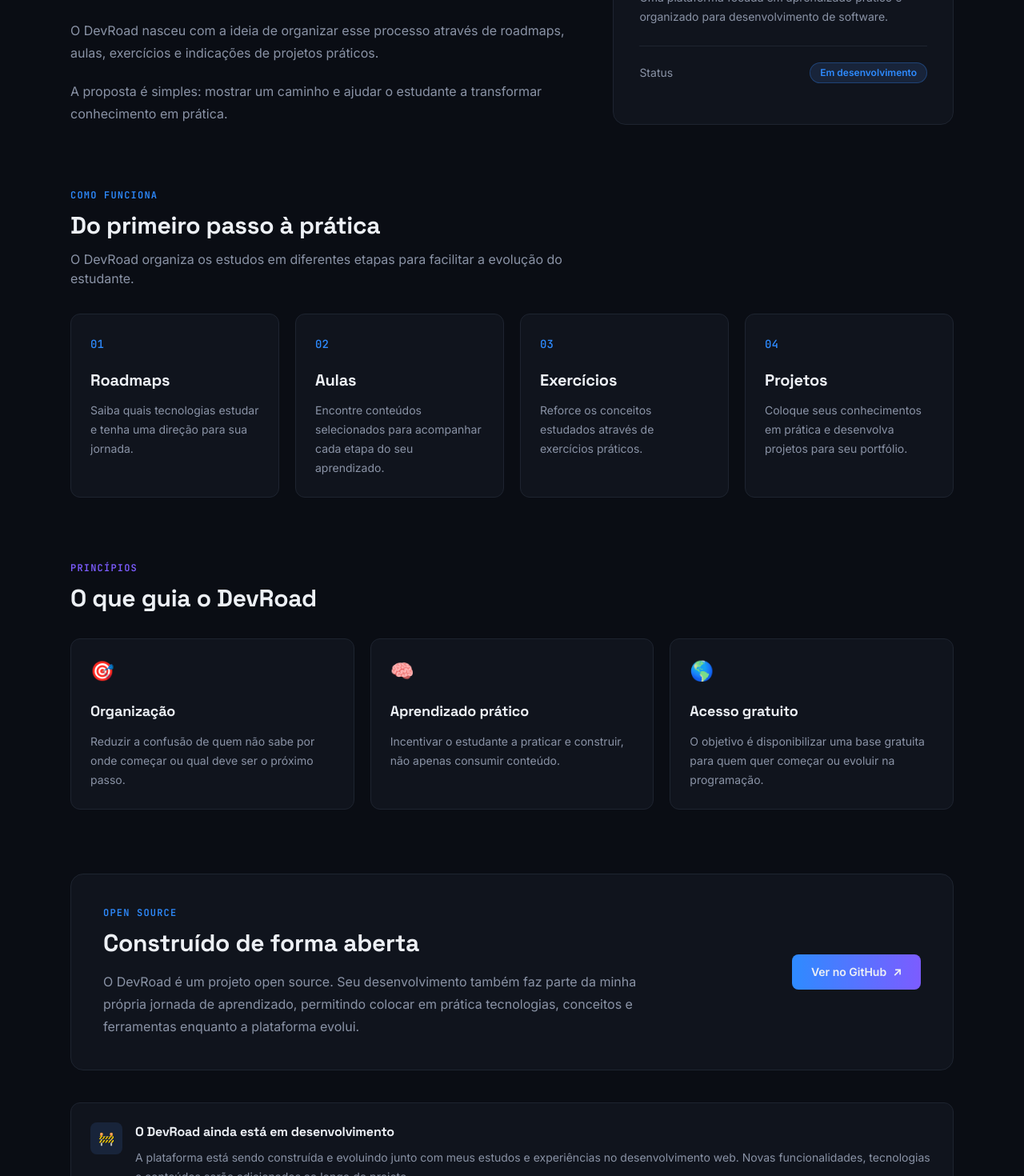
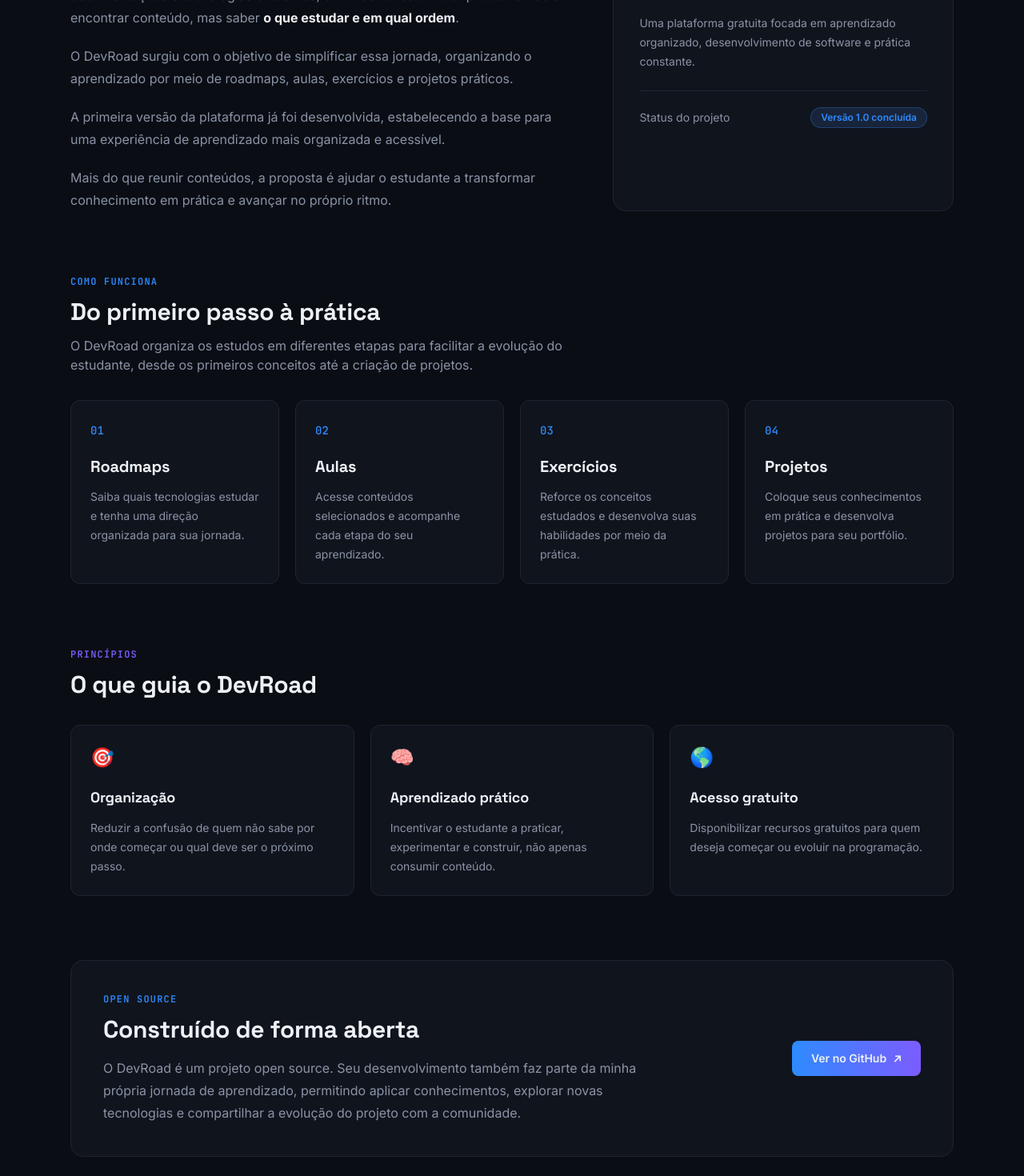
Before and after one commit to meirelesDiogo/DevRoad, a Next.js app: page /sobre in a window 1280 px wide. Shown: the part 540-2010 px from the top of the page at 80% size. Built offline with nearby package versions, Linux system fonts and the light colour scheme; no server answers.

Commit message:
up sobre

```diff
--- a/src/app/sobre/page.jsx
+++ b/src/app/sobre/page.jsx
@@ -9,8 +9,7 @@ export default function SobrePage() {
             <div
               className="h-1 w-12 rounded-full"
               style={{
-                background:
-                  "linear-gradient(90deg, #2E8BFF, #7C5CFF)",
+                background: "linear-gradient(90deg, #2E8BFF, #7C5CFF)",
               }}
             />
 
@@ -26,20 +25,20 @@ export default function SobrePage() {
           <p className="mt-6 text-lg leading-8 text-[#8A93A6]">
             O DevRoad é uma plataforma gratuita criada para ajudar pessoas
             que estão aprendendo programação a encontrar um caminho mais
-            organizado para seus estudos.
+            organizado para seus estudos, reunindo conteúdos e recursos
+            em um só lugar.
           </p>
         </section>
 
         {/* O que é */}
         <section className="mt-16 grid gap-10 lg:grid-cols-[1.2fr_0.8fr]">
-
           <div>
             <p className="mb-3 font-mono text-xs font-semibold uppercase tracking-widest text-[#7C5CFF]">
               O projeto
             </p>
 
             <h2 className="text-3xl font-bold">
-              Um caminho para quem está começando
+              Um caminho para quem quer evoluir
             </h2>
 
             <div className="mt-6 space-y-5 text-[#8A93A6]">
@@ -47,31 +46,39 @@ export default function SobrePage() {
                 Aprender programação pode ser confuso. Existem milhares de
                 cursos, vídeos, documentações e tecnologias diferentes, e
                 muitas vezes o maior problema não é encontrar conteúdo,
-                mas saber <strong className="text-[#EDF0F5]">o que estudar e em qual ordem</strong>.
+                mas saber{" "}
+                <strong className="text-[#EDF0F5]">
+                  o que estudar e em qual ordem
+                </strong>.
               </p>
 
               <p className="leading-7">
-                O DevRoad nasceu com a ideia de organizar esse processo
-                através de roadmaps, aulas, exercícios e indicações de
-                projetos práticos.
+                O DevRoad surgiu com o objetivo de simplificar essa jornada,
+                organizando o aprendizado por meio de roadmaps, aulas,
+                exercícios e projetos práticos.
               </p>
 
               <p className="leading-7">
-                A proposta é simples: mostrar um caminho e ajudar o estudante
-                a transformar conhecimento em prática.
+                A primeira versão da plataforma já foi desenvolvida,
+                estabelecendo a base para uma experiência de aprendizado
+                mais organizada e acessível.
+              </p>
+
+              <p className="leading-7">
+                Mais do que reunir conteúdos, a proposta é ajudar o estudante
+                a transformar conhecimento em prática e avançar no próprio
+                ritmo.
               </p>
             </div>
           </div>
 
           {/* Card */}
           <div className="rounded-2xl border border-[#1E2430] bg-[#10141D] p-8">
-
             <div className="mb-6 flex h-14 w-14 items-center justify-center rounded-xl bg-[#18243A]">
               <span
                 className="text-2xl font-bold"
                 style={{
-                  background:
-                    "linear-gradient(90deg, #2E8BFF, #7C5CFF)",
+                  background: "linear-gradient(90deg, #2E8BFF, #7C5CFF)",
                   WebkitBackgroundClip: "text",
                   WebkitTextFillColor: "transparent",
                 }}
@@ -80,33 +87,29 @@ export default function SobrePage() {
               </span>
             </div>
 
-            <h3 className="text-xl font-semibold">
-              DevRoad
-            </h3>
+            <h3 className="text-xl font-semibold">DevRoad</h3>
 
             <p className="mt-3 text-sm leading-6 text-[#8A93A6]">
-              Uma plataforma focada em aprendizado prático e organizado
-              para desenvolvimento de software.
+              Uma plataforma gratuita focada em aprendizado organizado,
+              desenvolvimento de software e prática constante.
             </p>
 
             <div className="mt-6 border-t border-[#1E2430] pt-5">
-              <div className="flex items-center justify-between">
+              <div className="flex items-center justify-between gap-3">
                 <span className="text-sm text-[#8A93A6]">
-                  Status
+                  Status do projeto
                 </span>
 
                 <span className="rounded-full border border-[#2E8BFF]/30 bg-[#18243A] px-3 py-1 text-xs font-semibold text-[#2E8BFF]">
-                  Em desenvolvimento
+                  Versão 1.0 concluída
                 </span>
               </div>
             </div>
-
           </div>
         </section>
 
         {/* Como funciona */}
         <section className="mt-20">
-
           <div className="mb-8">
             <p className="mb-3 font-mono text-xs font-semibold uppercase tracking-widest text-[#2E8BFF]">
               Como funciona
@@ -118,90 +121,72 @@ export default function SobrePage() {
 
             <p className="mt-3 max-w-2xl text-[#8A93A6]">
               O DevRoad organiza os estudos em diferentes etapas para
-              facilitar a evolução do estudante.
+              facilitar a evolução do estudante, desde os primeiros
+              conceitos até a criação de projetos.
             </p>
           </div>
 
           <div className="grid gap-5 md:grid-cols-2 lg:grid-cols-4">
-
             {/* Roadmaps */}
             <div className="rounded-xl border border-[#1E2430] bg-[#10141D] p-6 transition-transform duration-200 hover:-translate-y-1">
-
               <span className="font-mono text-sm text-[#2E8BFF]">
                 01
               </span>
 
-              <h3 className="mt-5 text-xl font-semibold">
-                Roadmaps
-              </h3>
+              <h3 className="mt-5 text-xl font-semibold">Roadmaps</h3>
 
               <p className="mt-3 text-sm leading-6 text-[#8A93A6]">
-                Saiba quais tecnologias estudar e tenha uma direção para
-                sua jornada.
+                Saiba quais tecnologias estudar e tenha uma direção
+                organizada para sua jornada.
               </p>
-
             </div>
 
             {/* Aulas */}
             <div className="rounded-xl border border-[#1E2430] bg-[#10141D] p-6 transition-transform duration-200 hover:-translate-y-1">
-
               <span className="font-mono text-sm text-[#2E8BFF]">
                 02
               </span>
 
-              <h3 className="mt-5 text-xl font-semibold">
-                Aulas
-              </h3>
+              <h3 className="mt-5 text-xl font-semibold">Aulas</h3>
 
               <p className="mt-3 text-sm leading-6 text-[#8A93A6]">
-                Encontre conteúdos selecionados para acompanhar cada etapa
+                Acesse conteúdos selecionados e acompanhe cada etapa
                 do seu aprendizado.
               </p>
-
             </div>
 
             {/* Exercícios */}
             <div className="rounded-xl border border-[#1E2430] bg-[#10141D] p-6 transition-transform duration-200 hover:-translate-y-1">
-
               <span className="font-mono text-sm text-[#2E8BFF]">
                 03
               </span>
 
-              <h3 className="mt-5 text-xl font-semibold">
-                Exercícios
-              </h3>
+              <h3 className="mt-5 text-xl font-semibold">Exercícios</h3>
 
               <p className="mt-3 text-sm leading-6 text-[#8A93A6]">
-                Reforce os conceitos estudados através de exercícios
-                práticos.
+                Reforce os conceitos estudados e desenvolva suas
+                habilidades por meio da prática.
               </p>
-
             </div>
 
             {/* Projetos */}
             <div className="rounded-xl border border-[#1E2430] bg-[#10141D] p-6 transition-transform duration-200 hover:-translate-y-1">
-
               <span className="font-mono text-sm text-[#2E8BFF]">
                 04
               </span>
 
-              <h3 className="mt-5 text-xl font-semibold">
-                Projetos
-              </h3>
+              <h3 className="mt-5 text-xl font-semibold">Projetos</h3>
 
               <p className="mt-3 text-sm leading-6 text-[#8A93A6]">
-                Coloque seus conhecimentos em prática e desenvolva projetos
-                para seu portfólio.
+                Coloque seus conhecimentos em prática e desenvolva
+                projetos para seu portfólio.
               </p>
-
             </div>
-
           </div>
         </section>
 
         {/* Princípios */}
         <section className="mt-20">
-
           <div className="mb-8">
             <p className="mb-3 font-mono text-xs font-semibold uppercase tracking-widest text-[#7C5CFF]">
               Princípios
@@ -213,60 +198,50 @@ export default function SobrePage() {
           </div>
 
           <div className="grid gap-5 md:grid-cols-3">
-
             <div className="rounded-xl border border-[#1E2430] bg-[#10141D] p-6">
-              <div className="text-2xl">
-                🎯
-              </div>
+              <div className="text-2xl">🎯</div>
 
               <h3 className="mt-5 text-lg font-semibold">
                 Organização
               </h3>
 
               <p className="mt-3 text-sm leading-6 text-[#8A93A6]">
-                Reduzir a confusão de quem não sabe por onde começar ou
-                qual deve ser o próximo passo.
+                Reduzir a confusão de quem não sabe por onde começar
+                ou qual deve ser o próximo passo.
               </p>
             </div>
 
             <div className="rounded-xl border border-[#1E2430] bg-[#10141D] p-6">
-              <div className="text-2xl">
-                🧠
-              </div>
+              <div className="text-2xl">🧠</div>
 
               <h3 className="mt-5 text-lg font-semibold">
                 Aprendizado prático
               </h3>
 
               <p className="mt-3 text-sm leading-6 text-[#8A93A6]">
-                Incentivar o estudante a praticar e construir, não apenas
-                consumir conteúdo.
+                Incentivar o estudante a praticar, experimentar e
+                construir, não apenas consumir conteúdo.
               </p>
             </div>
 
             <div className="rounded-xl border border-[#1E2430] bg-[#10141D] p-6">
-              <div className="text-2xl">
-                🌎
-              </div>
+              <div className="text-2xl">🌎</div>
 
               <h3 className="mt-5 text-lg font-semibold">
                 Acesso gratuito
               </h3>
 
               <p className="mt-3 text-sm leading-6 text-[#8A93A6]">
-                O objetivo é disponibilizar uma base gratuita para quem
-                quer começar ou evoluir na programação.
+                Disponibilizar recursos gratuitos para quem deseja
+                começar ou evoluir na programação.
               </p>
             </div>
-
           </div>
         </section>
 
         {/* Open Source */}
         <section className="mt-20 rounded-2xl border border-[#1E2430] bg-[#10141D] p-8 md:p-10">
-
           <div className="grid gap-8 md:grid-cols-[1fr_auto] md:items-center">
-
             <div>
               <p className="mb-3 font-mono text-xs font-semibold uppercase tracking-widest text-[#2E8BFF]">
                 Open Source
@@ -279,62 +254,54 @@ export default function SobrePage() {
               <p className="mt-4 max-w-2xl leading-7 text-[#8A93A6]">
                 O DevRoad é um projeto open source. Seu desenvolvimento
                 também faz parte da minha própria jornada de aprendizado,
-                permitindo colocar em prática tecnologias, conceitos e
-                ferramentas enquanto a plataforma evolui.
+                permitindo aplicar conhecimentos, explorar novas tecnologias
+                e compartilhar a evolução do projeto com a comunidade.
               </p>
             </div>
 
             <a
-              href="https://github.com/meirelesDiogo/DevRoad"
+              href="https://github.com/MeirelesDiogo/DevRoad"
               target="_blank"
               rel="noopener noreferrer"
               className="inline-flex items-center justify-center gap-2 rounded-lg px-6 py-3 text-sm font-semibold text-white transition-opacity hover:opacity-90"
               style={{
-                background:
-                  "linear-gradient(90deg, #2E8BFF, #7C5CFF)",
+                background: "linear-gradient(90deg, #2E8BFF, #7C5CFF)",
               }}
             >
               Ver no GitHub
               <span>↗</span>
             </a>
-
           </div>
         </section>
 
-        {/* Desenvolvimento */}
+        {/* Evolução do projeto */}
         <section className="mt-10 rounded-xl border border-[#1E2430] bg-[#10141D] p-6">
-
           <div className="flex gap-4">
-
             <div className="flex h-10 w-10 shrink-0 items-center justify-center rounded-lg bg-[#18243A] text-[#2E8BFF]">
-              🚧
+              🚀
             </div>
 
             <div>
               <h2 className="font-semibold">
-                O DevRoad ainda está em desenvolvimento
+                A primeira versão está pronta. A evolução continua.
               </h2>
 
               <p className="mt-2 text-sm leading-6 text-[#8A93A6]">
-                A plataforma está sendo construída e evoluindo junto com
-                meus estudos e experiências no desenvolvimento web. Novas
-                funcionalidades, tecnologias e conteúdos serão adicionados
-                ao longo do projeto.
+                A versão inicial do DevRoad estabeleceu a estrutura e os
+                principais recursos da plataforma. O projeto continuará
+                recebendo melhorias, novos conteúdos e funcionalidades
+                conforme seu desenvolvimento avança.
               </p>
             </div>
-
           </div>
-
         </section>
 
         {/* Frase final */}
         <section className="py-20 text-center">
-
           <p
             className="font-mono text-sm font-semibold tracking-wider"
             style={{
-              background:
-                "linear-gradient(90deg, #2E8BFF, #7C5CFF)",
+              background: "linear-gradient(90deg, #2E8BFF, #7C5CFF)",
               WebkitBackgroundClip: "text",
               WebkitTextFillColor: "transparent",
             }}
@@ -349,7 +316,6 @@ export default function SobrePage() {
           <p className="mx-auto mt-4 max-w-xl text-[#8A93A6]">
             Escolha uma tecnologia, siga o caminho e comece a construir.
           </p>
-
         </section>
 
       </div>
```
